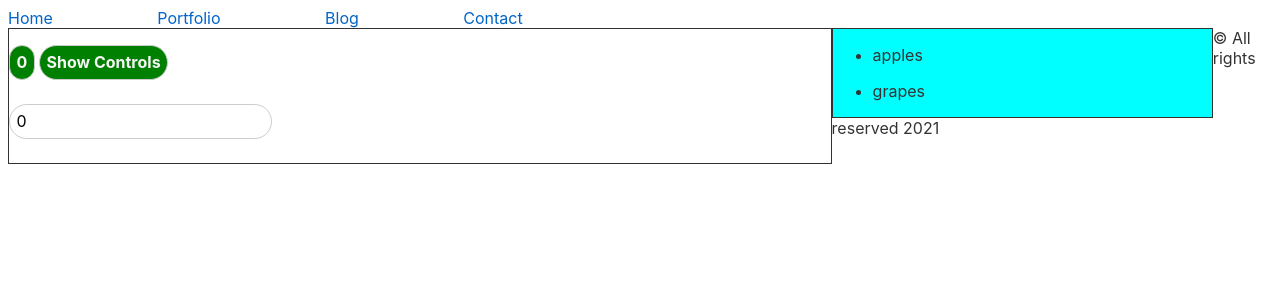
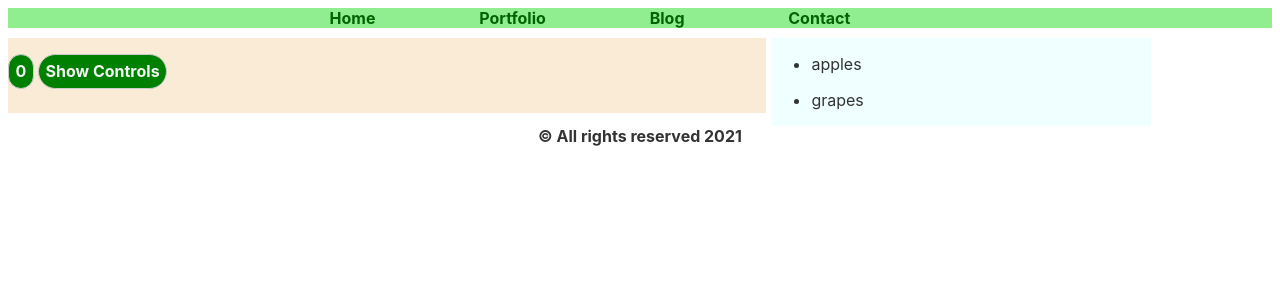
Before and after one commit to XessiveObserver/front-end, a Svelte app: page / in a window 1280 px wide. Shown: the top 300 px of the page. Built offline with nearby package versions, Linux system fonts and the light colour scheme.

Commit message:
Styling header, footer, links

```diff
--- a/src/App.svelte
+++ b/src/App.svelte
@@ -18,9 +18,7 @@ import Fruits from "./Fruits.svelte";
 </header>
 <section>
 	<article>
-
 		<p>
-
 			<button>{counter}</button>
 			<button on:click="{toggleControls}">
 				{#if !showControls}
@@ -32,13 +30,9 @@ import Fruits from "./Fruits.svelte";
 			{#if showControls}
 			<button on:click={addCounter}>+ Add</button>
 			<button on:click={subtractCounter}>- Subtract</button>
+			<input type="number" bind:value="{counter}">
 			{/if}
 		</p>
-
-		<p>
-			<input type="number" bind:value="{counter}">
-		</p>
-
 	</article>
 </section>
 
@@ -69,19 +63,22 @@ import Fruits from "./Fruits.svelte";
 	article {
 
 		float:left;
-		width: 65%;
+		width: 60%;
 		padding:0px;
 		margin:0px;
-		border: 1px solid;
-
+		background-color: antiquewhite;
+		margin-right: 5px;
+		display: block;
 	}
 	aside {
 		padding:0px;
 		padding:0px;
-		border: 1px solid;
-		background-color: aqua;
 		width: 30%;
 		float:left;
+		background-color: azure;
+	}
+	section, aside, article{
+		margin-top: 5px;
 	}
 	nav li { list-style: none;
 		display: inline;
@@ -89,5 +86,22 @@ import Fruits from "./Fruits.svelte";
 	nav li a{
 		margin-right: 100px;
 		text-decoration: none;
+		color:darkgreen;
+		display:inline-block;
+	}
+	nav li a:hover {
+		color:darkgray;
+	}
+	header{
+		text-align: center;
+		background-color: lightgreen;
+
+	}
+	footer{
+		text-align:center;
+	}
+	header, footer {
+		clear:both;
+		font-weight: bolder;
 	}
 </style>
```
